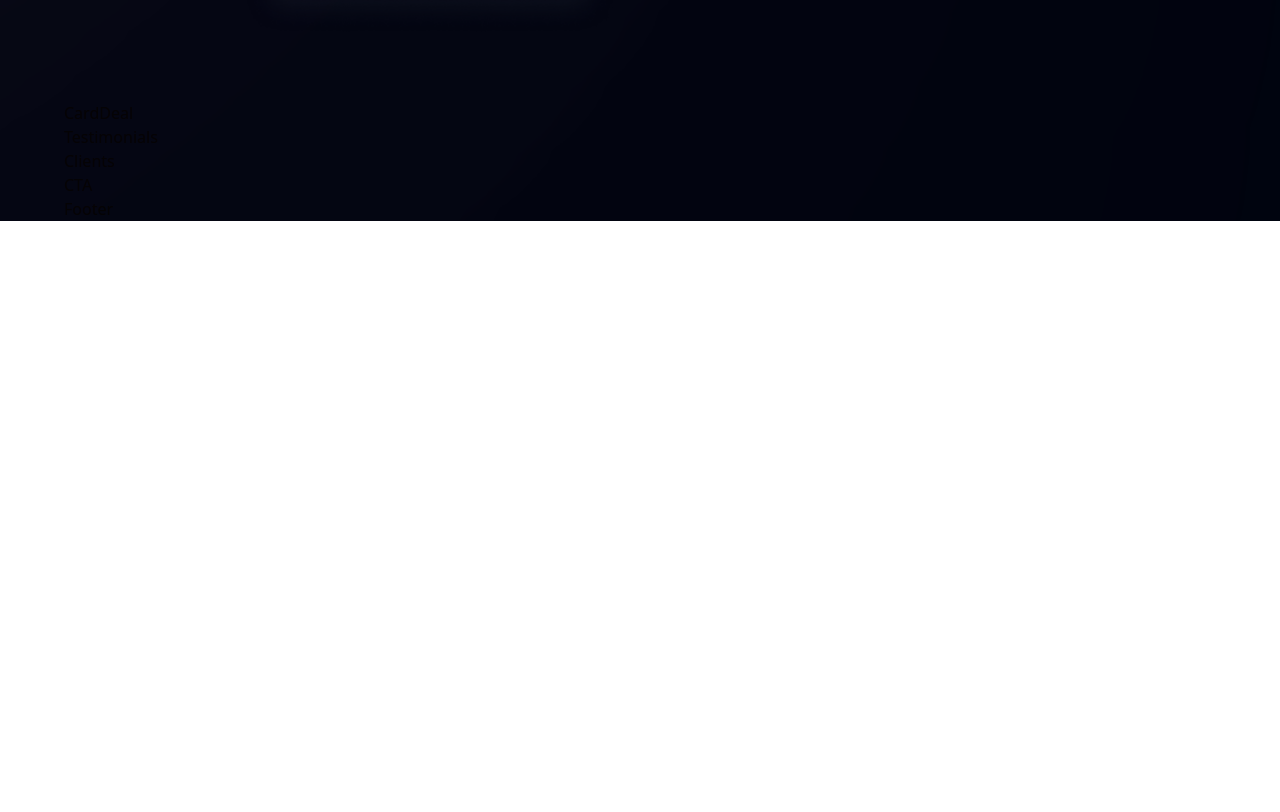
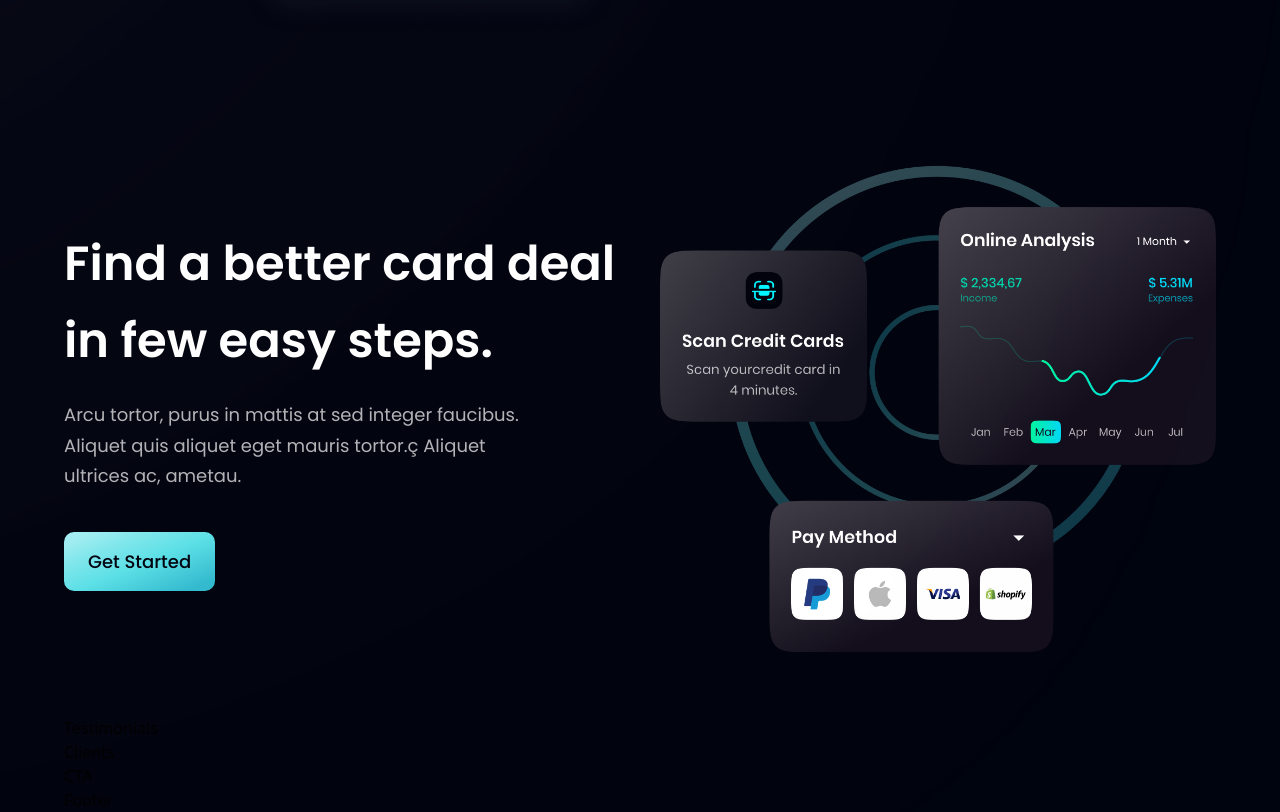
Before and after one commit to GabrielBortolote/ReactBankApp, a React (Vite) app: page / in a window 1280 px wide. Shown: the part 2097-2909 px from the top of the page. Before the commit the page ends 2318 px from the top, so only its background shows below. Built offline with nearby package versions, Linux system fonts and the light colour scheme.

Commit message:
:sparkles: Add Card Deal section

```diff
--- a/src/components/Business.jsx
+++ b/src/components/Business.jsx
@@ -4,7 +4,7 @@
 import FeatureCard from './FeatureCard'
 
 const Business = () => (
-  <section id='feautes' className={`${layout.section}`}>
+  <section id='features' className={`${layout.section}`}>
     <div className={layout.sectionInfo}>
       <h2 className={styles.heading2}>You do your business, <br className='sm:block hidden' /> we´ll handle the money.</h2>
       <p className={`${styles.paragraph} max-w-[470px] mt-5`}>With the right credit card, you can improve your financial life by building credit, earning rewards and saving money. But with hundreds of credit cards on the market.</p>
--- a/src/components/Button.jsx
+++ b/src/components/Button.jsx
@@ -1,7 +1,7 @@
 import React from 'react'
 
 const Button = ({styles}) => (
-  <button type='button' className={`py-4 px-6 bg-blue-gradient font-poppins font-medium text-[18px] text-primary outline-none ${styles}`}>
+  <button type='button' className={`py-4 px-6 bg-blue-gradient font-poppins font-medium text-[18px] text-primary outline-none rounded-[10px] ${styles}`}>
     Get Started
   </button>
 )
--- a/src/components/CardDeal.jsx
+++ b/src/components/CardDeal.jsx
@@ -1,9 +1,20 @@
-import React from 'react'
+import {card} from '../assets';
+import styles, { layout } from '../styles';
+import Button from './Button'
 
-const CardDeal = () => {
-  return (
-    <div>CardDeal</div>
-  )
-}
+const CardDeal = () => (
+  <section className={layout.section}>
+    <div className={layout.sectionInfo}>
+      <h2 className={styles.heading2}>Find a better card deal <br className='sm:block hidden' /> in few easy steps.</h2>
+      <p className={`${styles.paragraph} max-w-[470px] mt-5`}>Arcu tortor, purus in mattis at sed integer faucibus. Aliquet quis aliquet eget mauris tortor.ç Aliquet ultrices ac, ametau.</p>
+
+      <Button styles="mt-10" />
+    </div>
+
+    <div className={layout.sectionImg}>
+      <img src={card} alt="card" className='w-[100%] h-[100%]'/>
+    </div>
+  </section>
+)
 
 export default CardDeal
```
